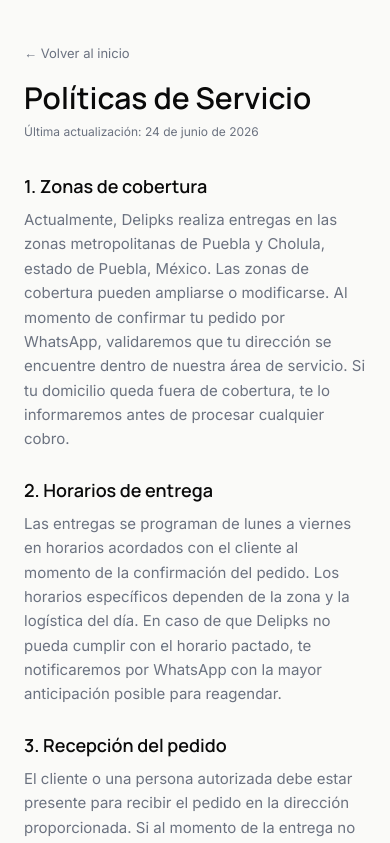
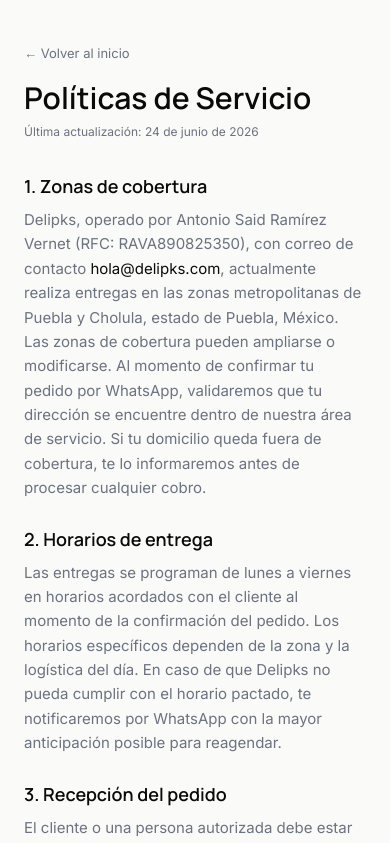
Before and after one commit to said2308vernet/delipks-web, a Next.js app: page /politicas-de-servicio in a window 390 px wide. Shown: the top 843 px of the page. Built offline with nearby package versions, Linux system fonts and the light colour scheme.

Commit message:
Agregar menu hamburguesa mobile, email contacto, RFC y datos fiscales en legal

```diff
--- a/app/aviso-de-privacidad/page.tsx
+++ b/app/aviso-de-privacidad/page.tsx
@@ -23,7 +23,7 @@ export default function AvisoPrivacidad() {
         <section>
           <h2 className="mb-2 font-display text-lg font-semibold text-ink">1. Identidad del responsable</h2>
           <p>
-            Delipks, con domicilio en Puebla, Puebla, México (en adelante &quot;Delipks&quot;, &quot;nosotros&quot; o &quot;la empresa&quot;), es responsable del tratamiento de los datos personales que nos proporcione, de conformidad con la Ley Federal de Protección de Datos Personales en Posesión de los Particulares (LFPDPPP) y su Reglamento.
+            Delipks, operado por Antonio Said Ramírez Vernet, con RFC: RAVA890825350, con domicilio en Puebla, Puebla, México (en adelante &quot;Delipks&quot;, &quot;nosotros&quot; o &quot;la empresa&quot;), es responsable del tratamiento de los datos personales que nos proporcione, de conformidad con la Ley Federal de Protección de Datos Personales en Posesión de los Particulares (LFPDPPP) y su Reglamento. Correo de contacto: <span className="text-ink">hola@delipks.com</span>.
           </p>
         </section>
 
@@ -61,7 +61,7 @@ export default function AvisoPrivacidad() {
             <li>Elaborar estadísticas internas (de forma anonimizada)</li>
           </ul>
           <p className="mt-2">
-            Si no deseas que tus datos sean tratados para finalidades secundarias, puedes comunicarlo al correo indicado en la sección de contacto. La negativa no afectará tu relación con Delipks.
+            Si no deseas que tus datos sean tratados para finalidades secundarias, puedes comunicarlo al correo <span className="text-ink">hola@delipks.com</span>. La negativa no afectará tu relación con Delipks.
           </p>
         </section>
 
@@ -113,7 +113,7 @@ export default function AvisoPrivacidad() {
         <section>
           <h2 className="mb-2 font-display text-lg font-semibold text-ink">10. Contacto</h2>
           <p>
-            Para cualquier asunto relacionado con el tratamiento de tus datos personales, puedes contactarnos a través de WhatsApp o al correo electrónico que pondremos a tu disposición. Si consideras que tu derecho a la protección de datos personales ha sido vulnerado, puedes acudir al Instituto Nacional de Transparencia, Acceso a la Información y Protección de Datos Personales (INAI) — <span className="text-ink">www.inai.org.mx</span>.
+            Para cualquier asunto relacionado con el tratamiento de tus datos personales, puedes contactarnos a través de WhatsApp o al correo electrónico <span className="text-ink">hola@delipks.com</span>. Si consideras que tu derecho a la protección de datos personales ha sido vulnerado, puedes acudir al Instituto Nacional de Transparencia, Acceso a la Información y Protección de Datos Personales (INAI) — <span className="text-ink">www.inai.org.mx</span>.
           </p>
         </section>
 
--- a/app/components/Footer.tsx
+++ b/app/components/Footer.tsx
@@ -66,6 +66,14 @@ export default function Footer() {
                 </a>
               </li>
               <li>
+                <a
+                  href="mailto:hola@delipks.com"
+                  className="text-[13px] text-muted transition-opacity hover:opacity-70"
+                >
+                  hola@delipks.com
+                </a>
+              </li>
+              <li>
                 <span className="text-[13px] text-muted">
                   {site.deliveryZones.join(", ")} · México
                 </span>
--- a/app/components/Header.tsx
+++ b/app/components/Header.tsx
@@ -1,6 +1,8 @@
+"use client";
+
+import { useState } from "react";
 import { whatsappLink } from "@/lib/content";
 
-export default function Header() {
 const navItems = [
   { label: "Cómo funciona", href: "#como-funciona" },
   { label: "Menú", href: "#catalogo" },
@@ -9,11 +11,14 @@ export default function Header() {
   { label: "Delipks Impacta", href: "#impacto" },
 ];
 
+export default function Header() {
+  const [menuOpen, setMenuOpen] = useState(false);
+
   return (
     <header className="sticky top-0 z-50 border-b border-border bg-bg/95 backdrop-blur-sm">
       <div className="mx-auto flex max-w-6xl items-center justify-between px-6 py-4 lg:px-10">
         <a href="#">
-          <img src="/logo-delipks.png" alt="delipks" className="h-8" />
+          <img src="/logo-delipks.png" alt="Delipks — Comida saludable" className="h-8" />
         </a>
 
         <nav className="hidden items-center gap-7 text-sm text-ink lg:flex">
@@ -24,15 +29,61 @@ export default function Header() {
           ))}
         </nav>
 
+        <div className="flex items-center gap-3">
           <a
             href={whatsappLink("Hola, quiero pedir mi meal prep con delipks")}
             target="_blank"
             rel="noopener noreferrer"
-          className="rounded-lg bg-primary px-4 py-2 text-sm font-medium text-bg transition-colors hover:bg-primary-dark lg:px-5"
+            className="hidden rounded-lg bg-primary px-5 py-2 text-sm font-medium text-bg transition-colors hover:bg-primary-dark sm:block"
+          >
+            Pedir por WhatsApp
+          </a>
+
+          <button
+            type="button"
+            onClick={() => setMenuOpen(!menuOpen)}
+            className="flex h-10 w-10 items-center justify-center rounded-lg text-ink transition-colors hover:bg-bg-alt lg:hidden"
+            aria-label={menuOpen ? "Cerrar menú" : "Abrir menú"}
+            aria-expanded={menuOpen}
+          >
+            {menuOpen ? (
+              <svg viewBox="0 0 24 24" fill="none" stroke="currentColor" strokeWidth="2" strokeLinecap="round" className="h-5 w-5">
+                <path d="M18 6 6 18M6 6l12 12" />
+              </svg>
+            ) : (
+              <svg viewBox="0 0 24 24" fill="none" stroke="currentColor" strokeWidth="2" strokeLinecap="round" className="h-5 w-5">
+                <path d="M4 6h16M4 12h16M4 18h16" />
+              </svg>
+            )}
+          </button>
+        </div>
+      </div>
+
+      {menuOpen && (
+        <div className="border-t border-border bg-bg px-6 pb-6 pt-4 lg:hidden">
+          <nav className="flex flex-col gap-1">
+            {navItems.map((item) => (
+              <a
+                key={item.href}
+                href={item.href}
+                onClick={() => setMenuOpen(false)}
+                className="rounded-lg px-3 py-2.5 text-sm font-medium text-ink transition-colors hover:bg-bg-alt"
+              >
+                {item.label}
+              </a>
+            ))}
+          </nav>
+          <a
+            href={whatsappLink("Hola, quiero pedir mi meal prep con delipks")}
+            target="_blank"
+            rel="noopener noreferrer"
+            onClick={() => setMenuOpen(false)}
+            className="mt-4 block rounded-lg bg-primary px-5 py-3 text-center text-sm font-medium text-bg transition-colors hover:bg-primary-dark"
           >
             Pedir por WhatsApp
           </a>
         </div>
+      )}
     </header>
   );
 }
--- a/app/politicas-de-servicio/page.tsx
+++ b/app/politicas-de-servicio/page.tsx
@@ -23,7 +23,7 @@ export default function PoliticasServicio() {
         <section>
           <h2 className="mb-2 font-display text-lg font-semibold text-ink">1. Zonas de cobertura</h2>
           <p>
-            Actualmente, Delipks realiza entregas en las zonas metropolitanas de Puebla y Cholula, estado de Puebla, México. Las zonas de cobertura pueden ampliarse o modificarse. Al momento de confirmar tu pedido por WhatsApp, validaremos que tu dirección se encuentre dentro de nuestra área de servicio. Si tu domicilio queda fuera de cobertura, te lo informaremos antes de procesar cualquier cobro.
+            Delipks, operado por Antonio Said Ramírez Vernet (RFC: RAVA890825350), con correo de contacto <span className="text-ink">hola@delipks.com</span>, actualmente realiza entregas en las zonas metropolitanas de Puebla y Cholula, estado de Puebla, México. Las zonas de cobertura pueden ampliarse o modificarse. Al momento de confirmar tu pedido por WhatsApp, validaremos que tu dirección se encuentre dentro de nuestra área de servicio. Si tu domicilio queda fuera de cobertura, te lo informaremos antes de procesar cualquier cobro.
           </p>
         </section>
 
@@ -134,7 +134,7 @@ export default function PoliticasServicio() {
         <section>
           <h2 className="mb-2 font-display text-lg font-semibold text-ink">15. Contacto y quejas</h2>
           <p>
-            Para dudas, quejas o sugerencias sobre nuestro servicio, contáctanos por WhatsApp o a través de los medios disponibles en nuestro sitio web. Tu opinión nos ayuda a mejorar. Si no logramos resolver tu queja de forma satisfactoria, puedes acudir a la Procuraduría Federal del Consumidor (PROFECO) al teléfono 55 5568 8722 o en <span className="text-ink">www.gob.mx/profeco</span>.
+            Para dudas, quejas o sugerencias sobre nuestro servicio, contáctanos por WhatsApp o al correo <span className="text-ink">hola@delipks.com</span>. Tu opinión nos ayuda a mejorar. Si no logramos resolver tu queja de forma satisfactoria, puedes acudir a la Procuraduría Federal del Consumidor (PROFECO) al teléfono 55 5568 8722 o en <span className="text-ink">www.gob.mx/profeco</span>.
           </p>
         </section>
       </div>
--- a/app/terminos-y-condiciones/page.tsx
+++ b/app/terminos-y-condiciones/page.tsx
@@ -30,7 +30,7 @@ export default function TerminosCondiciones() {
         <section>
           <h2 className="mb-2 font-display text-lg font-semibold text-ink">2. Descripción del servicio</h2>
           <p>
-            Delipks es un servicio de preparación y entrega de alimentos saludables (&quot;meal prep&quot;) que opera en Puebla y Cholula, México. Ofrecemos planes semanales de alimentación que incluyen desayunos, comidas y/o cenas, según el plan seleccionado, entregados directamente en el domicilio del cliente.
+            Delipks, operado por Antonio Said Ramírez Vernet (RFC: RAVA890825350), es un servicio de preparación y entrega de alimentos saludables (&quot;meal prep&quot;) que opera en Puebla y Cholula, México. Ofrecemos planes semanales de alimentación que incluyen desayunos, comidas y/o cenas, según el plan seleccionado, entregados directamente en el domicilio del cliente.
           </p>
         </section>
 
@@ -131,7 +131,7 @@ export default function TerminosCondiciones() {
         <section>
           <h2 className="mb-2 font-display text-lg font-semibold text-ink">16. Contacto</h2>
           <p>
-            Para cualquier duda, queja o aclaración sobre estos términos, contáctanos por WhatsApp o a través de los medios disponibles en nuestro sitio web. Conforme a la Ley Federal de Protección al Consumidor, también puedes acudir a la Procuraduría Federal del Consumidor (PROFECO) — <span className="text-ink">www.gob.mx/profeco</span>.
+            Para cualquier duda, queja o aclaración sobre estos términos, contáctanos por WhatsApp o al correo <span className="text-ink">hola@delipks.com</span>. Conforme a la Ley Federal de Protección al Consumidor, también puedes acudir a la Procuraduría Federal del Consumidor (PROFECO) — <span className="text-ink">www.gob.mx/profeco</span>.
           </p>
         </section>
       </div>
```
Lines whose indentation alone changed are shown as unchanged.
